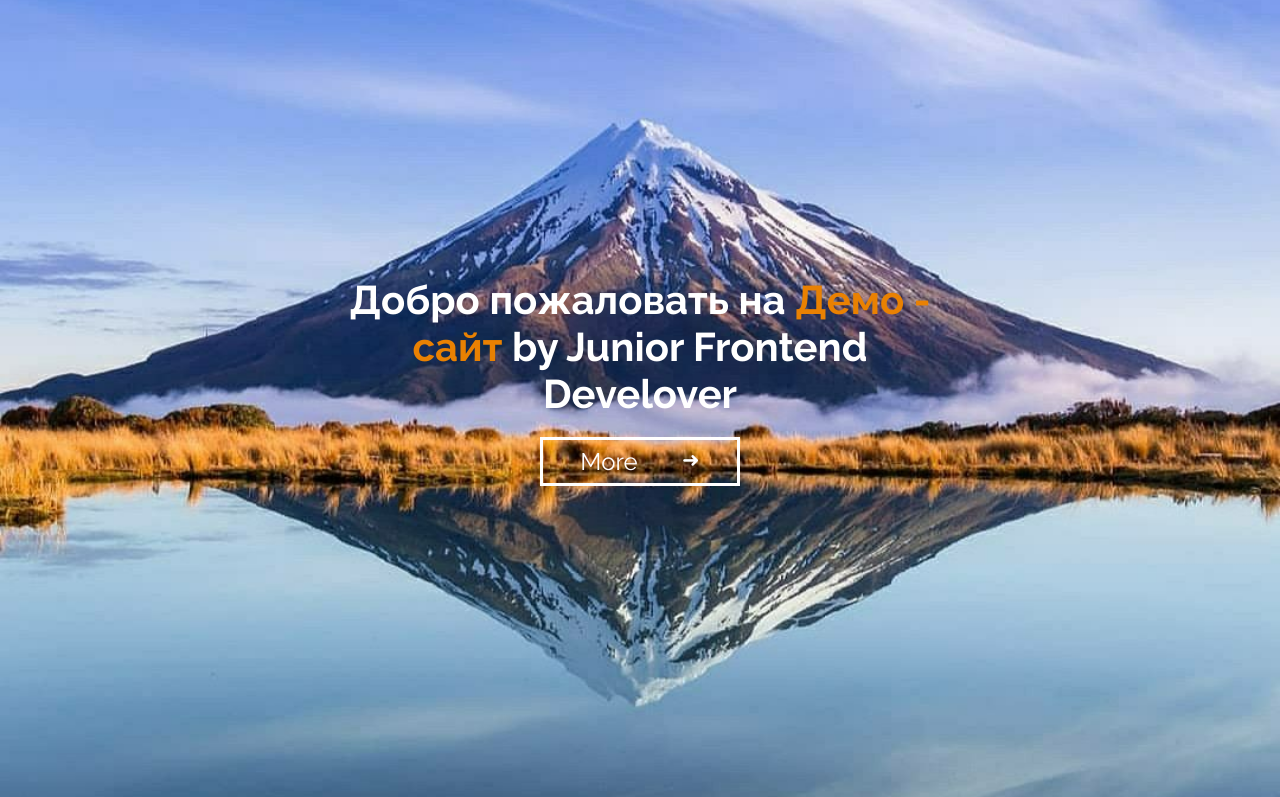
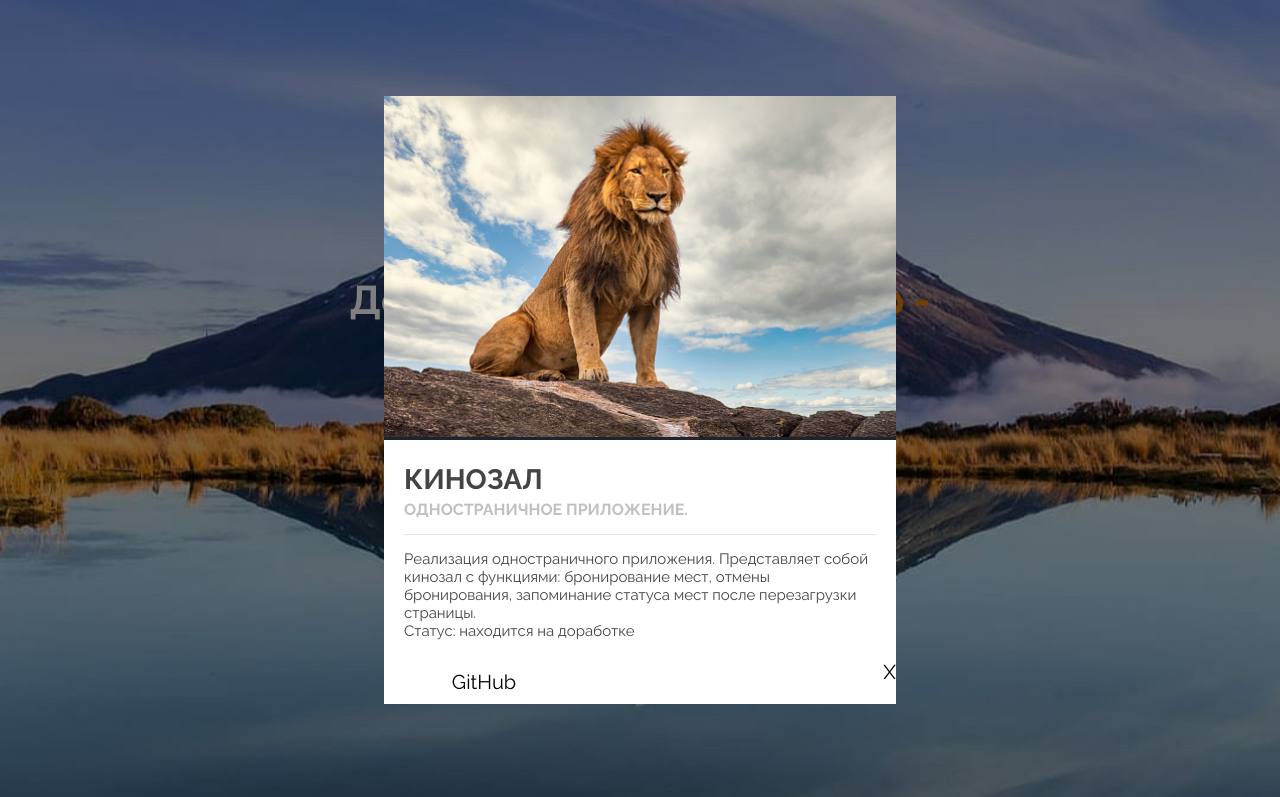
Before and after one commit to mityajo/portfolio, a plain HTML site: page index.html in a window 1280 px wide. Shown: the top 797 px of the page. Drawn offline with Linux system fonts and the light colour scheme.

Commit message:
add modal

```diff
--- a/index.html
+++ b/index.html
@@ -142,6 +142,24 @@
             </div>
             <div class="footer__note">Mitiagin Roman <span class="footer__date">&#169;</span></div>
         </footer>
+
+        <div class="modal">
+            <div class="modal__wrap">
+                <div class="modal__content">
+                    <div class="modal__slider"><img src="img/bg/example_bg.jpg" alt="modal exmp"></div>
+                    <div class="modal__info">
+                        <div class="modal__title">Кинозал</div>
+                        <div class="modal__subtitle">Одностраничное приложение.</div>
+                        <div class="modal__descr">Реализация одностраничного приложения. Представляет собой кинозал с функциями: бронирование мест, отмены бронирования, запоминание статуса мест после перезагрузки страницы.<br> Статус: находится на доработке</div>
+                    </div>
+                    <div class="modal__footer">
+                        <div class="modal__button button">GitHub</div>
+                        <div class="modal__exit">X</div>
+                    </div>
+                </div>
+            </div>
+        </div>
+
     </main>
     <script src="js/script.js"></script>
 </body>
--- a/sass/style.sass
+++ b/sass/style.sass
@@ -34,6 +34,9 @@ $mainBlueColor: #04c2c9
     top: 0
     left: 0
     right: 0
+
+.show
+    display: block
 
 section
     padding: 6.25rem 0 8.125rem 0
@@ -72,7 +75,6 @@ section
         color: #fff
         font-size: 2rem
         font-weight: bold
-        z-index: 5
         span
             font-family: inherit
             font-size: 40px
@@ -97,7 +99,6 @@ section
     transition: all 0.3s
     color: #fff
     cursor: pointer
-    z-index: 5
     &__text
         font-family: inherit
         font-size: 24px
@@ -256,7 +257,7 @@ section
         background-color: #1e242c
         border: none
         min-height: 150px
-        margin-bottom: 5px
+        margin-bottom: 10px
         padding: 10px 15px
         color: #fff
         outline: none
@@ -276,6 +277,10 @@ section
             border-color: $mainBlueColor
 
 // FOOTER
+.button-footer
+    width: 50px
+    height: 50px
+
 .footer
     padding: 70px 0 50px
     background-color: #1b242f
@@ -325,7 +330,6 @@ section
             margin-right: 30px
         &:hover
             background: #04c2c9
-            // box-shadow: 0 0 0 3px rgb(4 94 201 / 10%)
             transform: scale(0.9)
         img
             display: block
@@ -341,6 +345,54 @@ section
         font-size: 18px
         color: #e31b6d
 
-.button-footer
-    width: 50px
-    height: 50px
+// MODAL
+.modal
+    position: fixed
+    width: 100%
+    height: 100%
+    top: 0
+    left: 0
+    background-color: rgba(0, 0, 0, 0.5)
+    overflow: hidden
+    &__wrap
+        width: 100%
+        height: 100%
+        display: flex
+        justify-content: center
+        align-items: center
+    &__content
+        background-color: #fff
+        max-width: 40%
+    &__slider
+        img
+            width: 100%
+            height: auto
+            display: block
+    &__info
+        padding: 20px
+        border-top: 3px solid #1b242f
+        text-align: left
+    &__title
+        line-height: 40px
+        font-size: 28px
+        font-weight: bold
+        color: #444
+        text-transform: uppercase
+    &__subtitle
+        font-size: 16px
+        font-weight: bold
+        color: #c0c0c0
+        text-transform: uppercase
+        border-bottom: 1px solid rgba(0, 0, 0, 0.1)
+        padding-bottom: 15px
+        margin-bottom: 15px
+    &__descr
+        font-size: 15px
+        color: #444
+    &__footer
+        display: flex
+        justify-content: space-between
+    &__button
+        color: #000
+    &__exit
+        display: block
```
Also changed, not shown: css/style.min.css, 1 other file.
